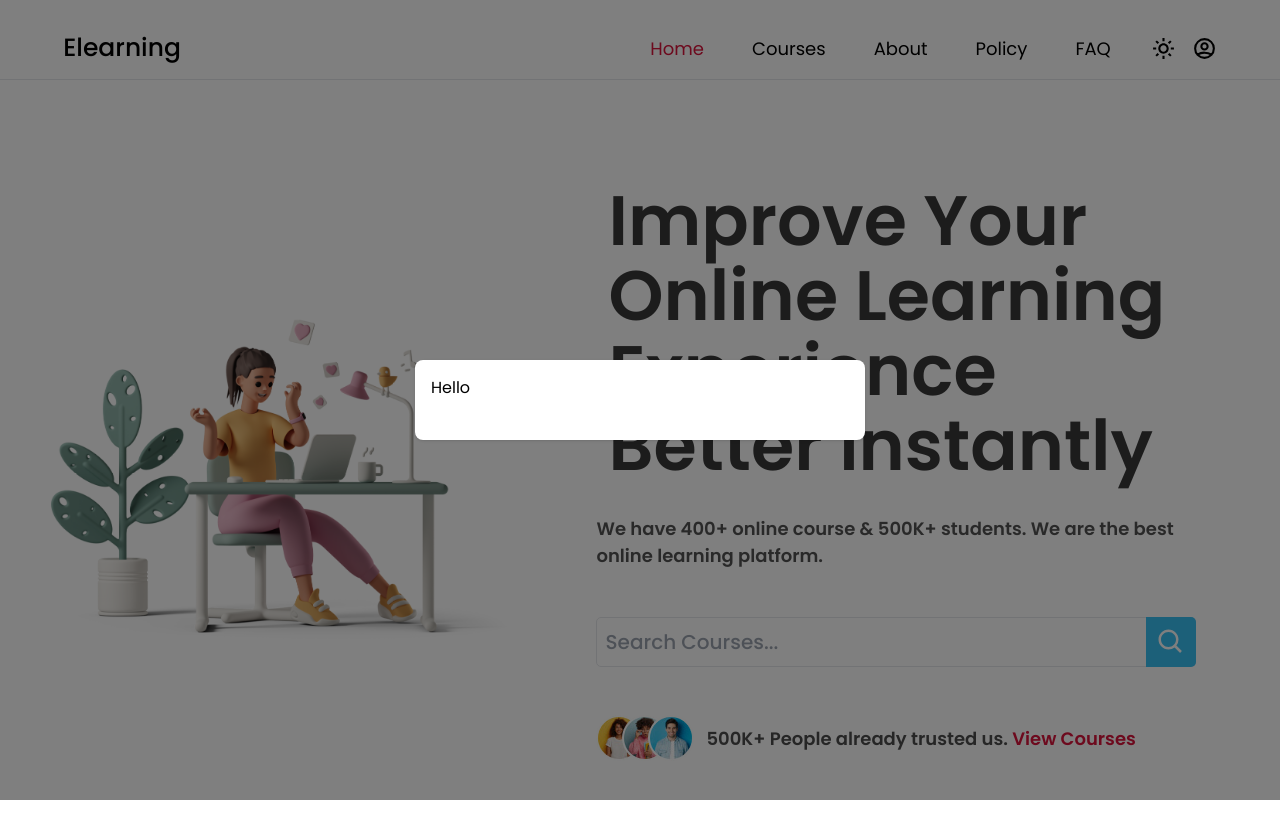
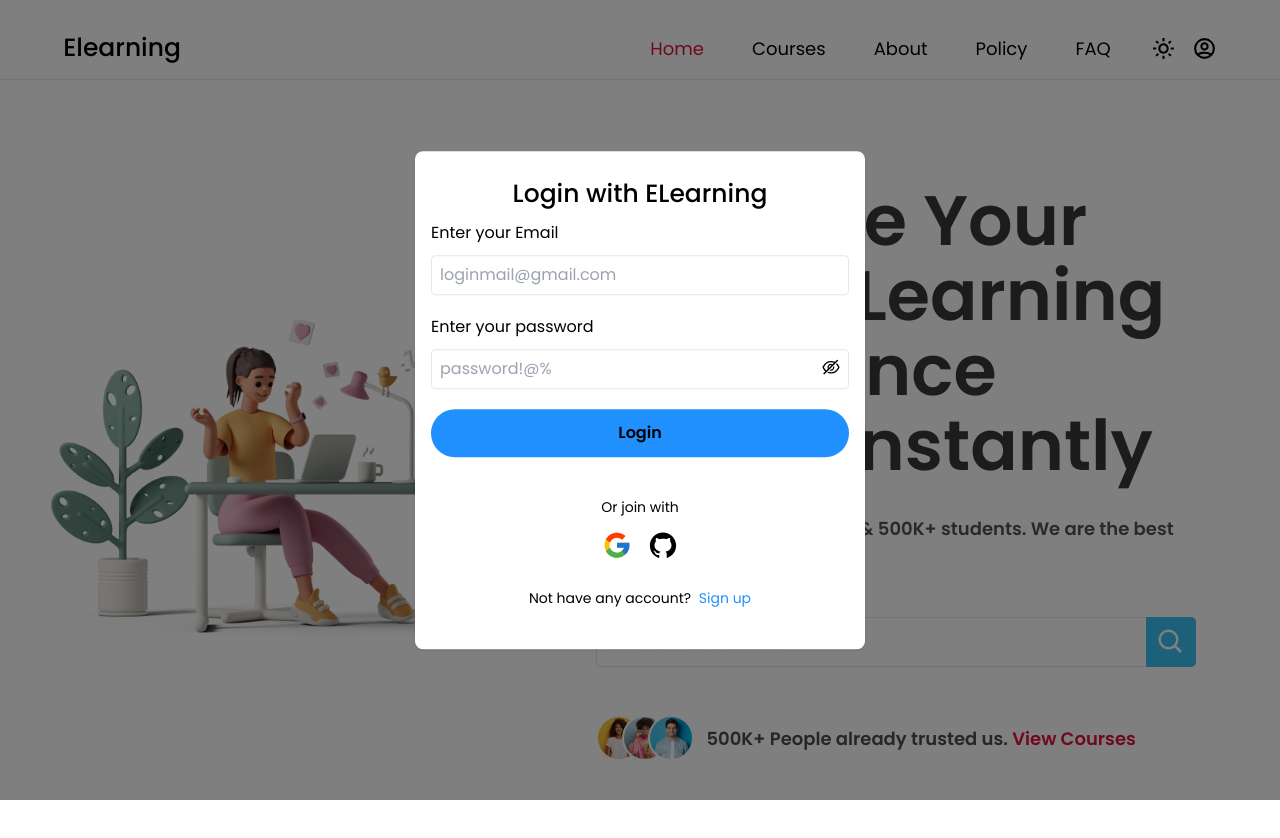
Before and after one commit to NammDev/lms-fullstack, a Next.js app in the folder client/: page / in a window 1280 px wide. Both pictures are taken after a click on the icon 1204 px from the left and 48 px from the top of the page. Shown: the top 838 px of the page. Built offline with nearby package versions, Linux system fonts and the light colour scheme.

Commit message:
style for login modal & formik

```diff
--- a/client/components/auth/Login.tsx
+++ b/client/components/auth/Login.tsx
@@ -3,6 +3,8 @@
 import React, { FC, useEffect, useState } from 'react'
 import { useFormik } from 'formik'
 import * as Yup from 'yup'
+import { styles } from '@/components/style'
+
 import { AiOutlineEye, AiOutlineEyeInvisible, AiFillGithub } from 'react-icons/ai'
 import { FcGoogle } from 'react-icons/fc'
 import { toast } from 'react-hot-toast'
@@ -19,15 +21,17 @@ const schema = Yup.object().shape({
 })
 
 const Login = ({ setRoute, setOpen, refetch }: Props) => {
-  //   const [show, setShow] = useState(false)
+  const [show, setShow] = useState(false)
   //   const [login, { isSuccess, error }] = useLoginMutation()
-  //   const formik = useFormik({
-  //     initialValues: { email: '', password: '' },
-  //     validationSchema: schema,
-  //     onSubmit: async ({ email, password }) => {
-  //       await login({ email, password })
-  //     },
-  //   })
+
+  const formik = useFormik({
+    initialValues: { email: '', password: '' },
+    validationSchema: schema,
+    onSubmit: async ({ email, password }) => {
+      // await login({ email, password })
+      console.log(email, password)
+    },
+  })
 
   //   useEffect(() => {
   //     if (isSuccess) {
@@ -43,12 +47,11 @@ const Login = ({ setRoute, setOpen, refetch }: Props) => {
   //     }
   //   }, [isSuccess, error])
 
-  //   const { errors, touched, values, handleChange, handleSubmit } = formik
+  const { errors, touched, values, handleChange, handleSubmit } = formik
 
   return (
     <div className='w-full'>
-      <h1>Hello</h1>
-      {/* <h1 className={`${styles.title}`}>Login with ELearning</h1>
+      <h1 className={`${styles.title}`}>Login with ELearning</h1>
       <form onSubmit={handleSubmit}>
         <label className={`${styles.label}`} htmlFor='email'>
           Enter your Email
@@ -103,20 +106,24 @@ const Login = ({ setRoute, setOpen, refetch }: Props) => {
           Or join with
         </h5>
         <div className='flex items-center justify-center my-3'>
-          <FcGoogle size={30} className='cursor-pointer mr-2' onClick={() => signIn('google')} />
+          <FcGoogle
+            size={30}
+            className='cursor-pointer mr-2'
+            //  onClick={() => signIn('google')}
+          />
           <AiFillGithub
             size={30}
-            className='cursor-pointer ml-2'
-            onClick={() => signIn('github')}
+            className='cursor-pointer ml-2 fill-black dark:fill-white'
+            // onClick={() => signIn('github')}
           />
         </div>
-        <h5 className='text-center pt-4 font-Poppins text-[14px]'>
+        <h5 className='text-center pt-4 font-Poppins text-[14px] text-black dark:text-white'>
           Not have any account?{' '}
           <span className='text-[#2190ff] pl-1 cursor-pointer' onClick={() => setRoute('Sign-Up')}>
             Sign up
           </span>
         </h5>
-      </form> */}
+      </form>
       <br />
     </div>
   )
--- /dev/null
+++ b/client/components/style.ts
@@ -0,0 +1,8 @@
+export const styles = {
+  title: 'text-[25px] text-black dark:text-white font-[500] font-Poppins text-center py-2',
+  label: 'text-[16px] font-Poppins text-black dark:text-white',
+  input:
+    'w-full text-black dark:text-white bg-transparent border rounded h-[40px] px-2 outline-none mt-[10px] font-Poppins',
+  button:
+    'flex flex-row justify-center items-center py-3 px-6 rounded-full cursor-pointer bg-[#2190ff] min-h-[45px] w-full text-[16px] font-Poppins font-semibold',
+}
```
